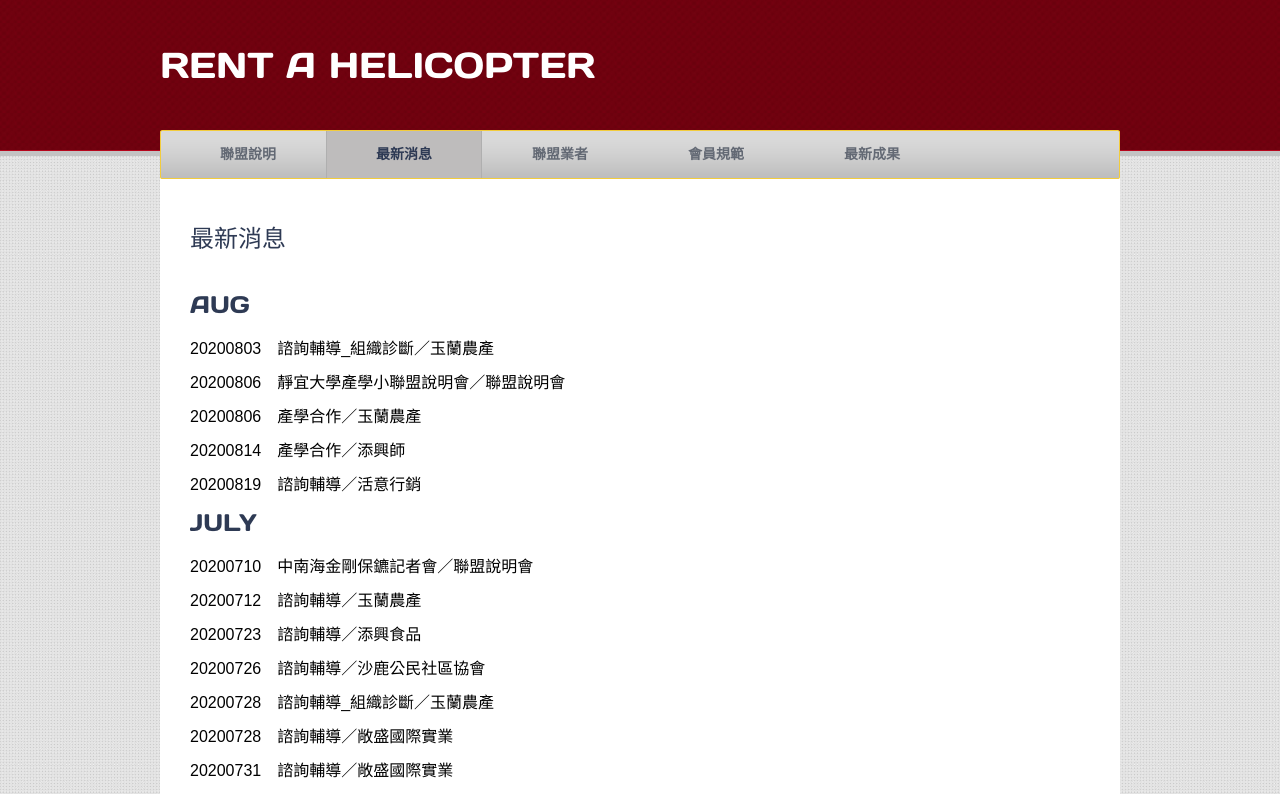
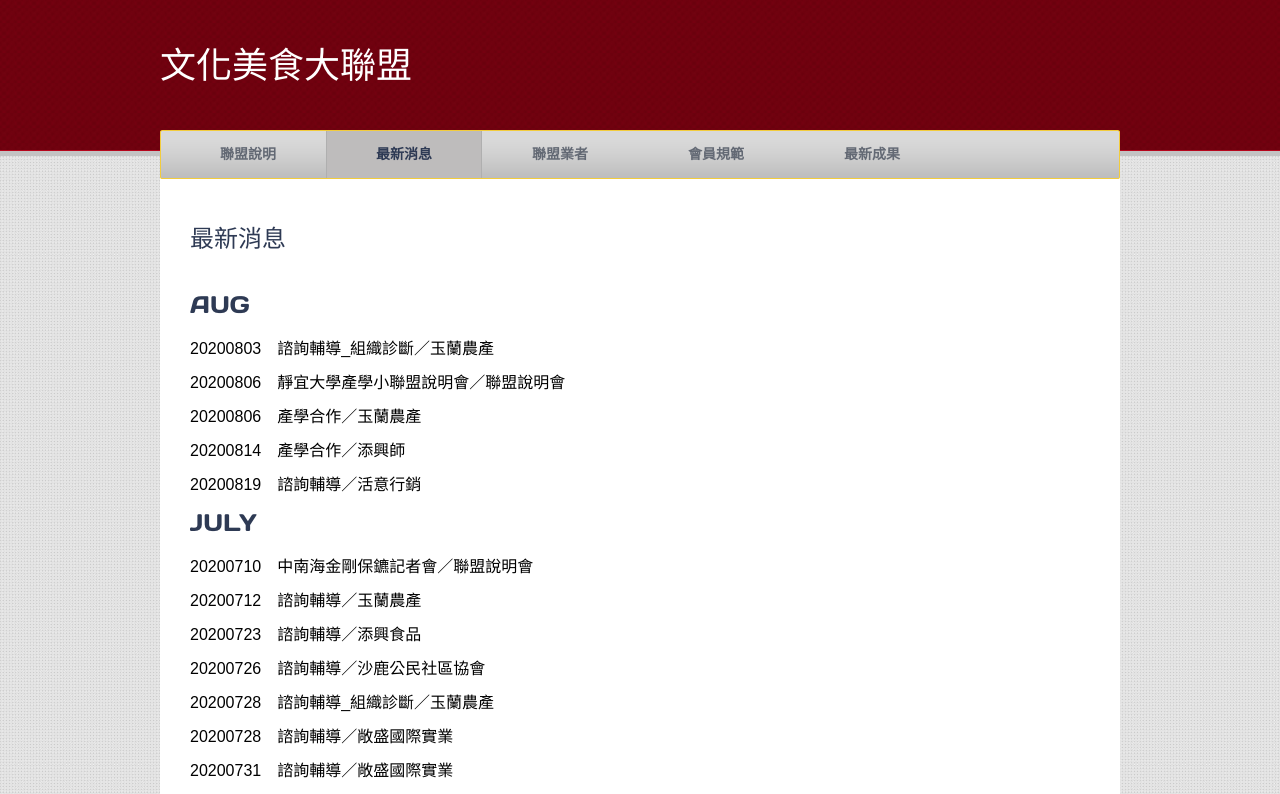
Before and after one commit to a0958990621-pixel/hw2, a plain HTML site: page news.html in a window 1280 px wide. Shown: the top 794 px of the page. Drawn offline with Linux system fonts and the light colour scheme.

Commit message:
Add files via upload

```diff
--- a/news.html
+++ b/news.html
@@ -10,7 +10,7 @@
 	<div id="page">
 		<div id="header">
 			<div class="background">
-				<h1 id="logo"> <a href="index.html">Rent a Helicopter</a> </h1>
+				<h1 id="logo"> <a href="index.html">文化美食大聯盟</a> </h1>
 				<div id="navigation">
 					<ul>
 						<li >
```
